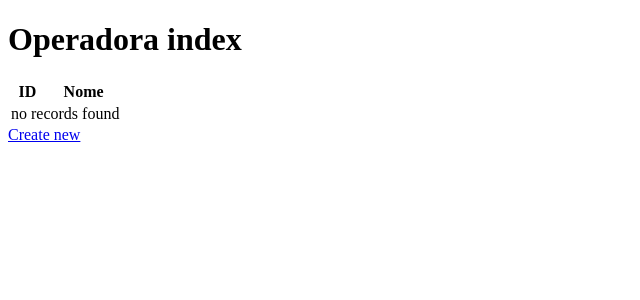
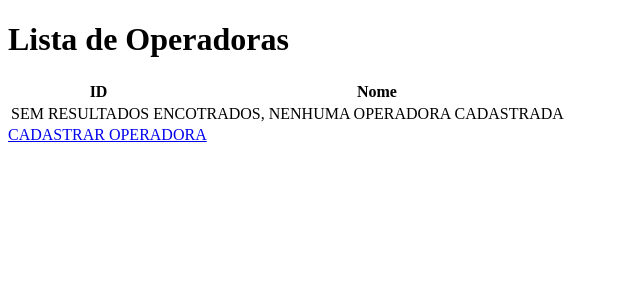
Before and after one commit to potatowski/CRUD_Symfony_PIGZ, a Symfony app: template templates/operadora/index.html.twig in a window 1280 px wide. Shown: the part 26-326 px from the top of the page, without its empty margins (0-640 px from the left). Run offline with Twig, Linux system fonts and the light colour scheme; the template is opened without the code that fills it, so the values that code supplies are empty; some libraries are stand-ins or nearby versions.

Commit message:
Alterações nos botões

```diff
--- a/templates/operadora/index.html.twig
+++ b/templates/operadora/index.html.twig
@@ -1,9 +1,9 @@
 {% extends 'base.html.twig' %}
 
-{% block title %}Operadora index{% endblock %}
+{% block title %}Lista de Operadoras{% endblock %}
 
 {% block body %}
-    <h1>Operadora index</h1>
+    <h1>Lista de Operadoras</h1>
 
     <table class="table">
         <thead>
@@ -20,11 +20,11 @@
             </tr>
         {% else %}
             <tr>
-                <td colspan="3">no records found</td>
+                <td colspan="3">SEM RESULTADOS ENCOTRADOS, NENHUMA OPERADORA CADASTRADA</td>
             </tr>
         {% endfor %}
         </tbody>
     </table>
 
-    <a href="{{ path('operadora_new') }}">Create new</a>
+    <a href="{{ path('operadora_new') }}" class="btn btn-light my-2">CADASTRAR OPERADORA</a>
 {% endblock %}
--- a/templates/telefone/_form.html.twig
+++ b/templates/telefone/_form.html.twig
@@ -1,4 +1,4 @@
 {{ form_start(form) }}
     {{ form_widget(form) }}
-    <button class="btn">{{ button_label|default('Save') }}</button>
+    <button class="btn btn-success">{{ button_label|default('SALVAR') }}</button>
 {{ form_end(form) }}
--- a/templates/telefone/index.html.twig
+++ b/templates/telefone/index.html.twig
@@ -3,7 +3,7 @@
 {% block title %}Telefone index{% endblock %}
 
 {% block body %}
-    <h1>Telefone index</h1>
+    <h1>Lista de Telefones</h1>
 
     <table class="table">
         <thead>
@@ -36,5 +36,5 @@
         </tbody>
     </table>
 
-    <a href="{{ path('telefone_new') }}">ADICIONAR NOVO</a>
+    <a href="{{ path('telefone_new') }}" class="btn btn-light my-2">ADICIONAR NOVO</a>
 {% endblock %}
--- a/templates/telefone/new.html.twig
+++ b/templates/telefone/new.html.twig
@@ -1,11 +1,11 @@
 {% extends 'base.html.twig' %}
 
-{% block title %}New Telefone{% endblock %}
+{% block title %}Novo Telefone{% endblock %}
 
 {% block body %}
-    <h1>Create new Telefone</h1>
+    <h1>Cadastrando novo Telefone</h1>
 
     {{ include('telefone/_form.html.twig') }}
+    <a href="{{ path('telefone_index') }}" class="btn btn-light my-2">VOLTAR</a>
 
-    <a href="{{ path('telefone_index') }}">back to list</a>
 {% endblock %}
```
